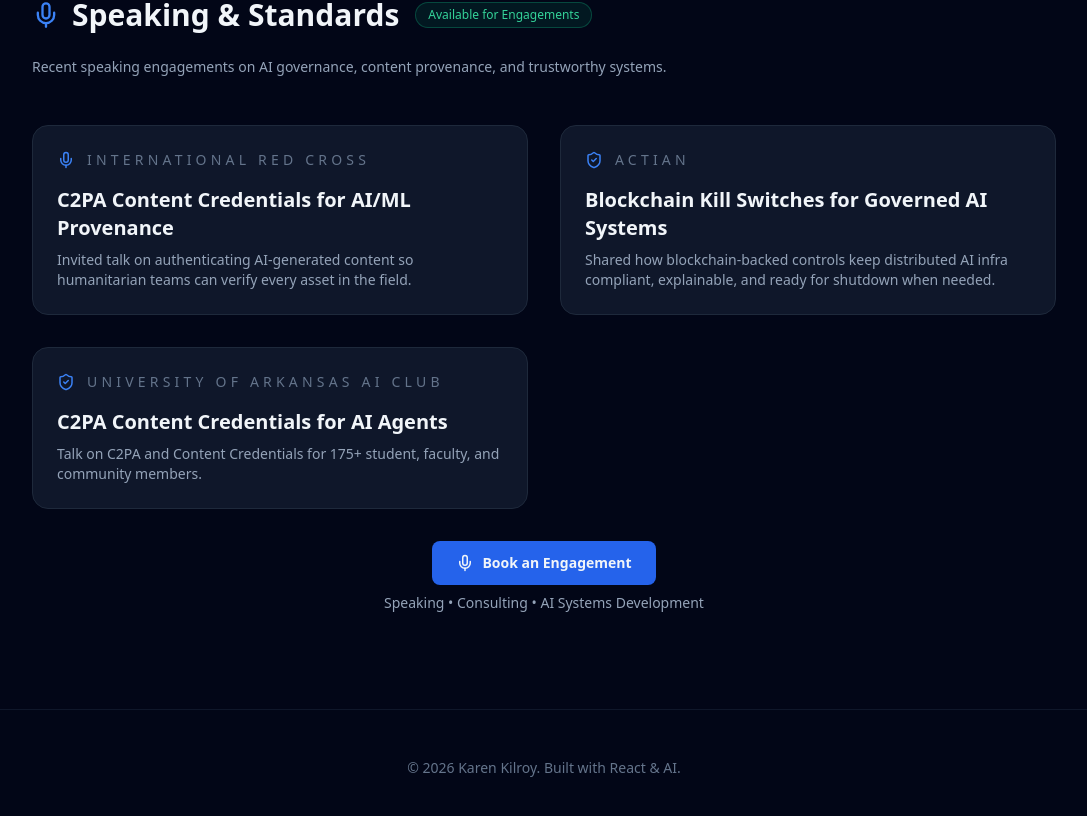
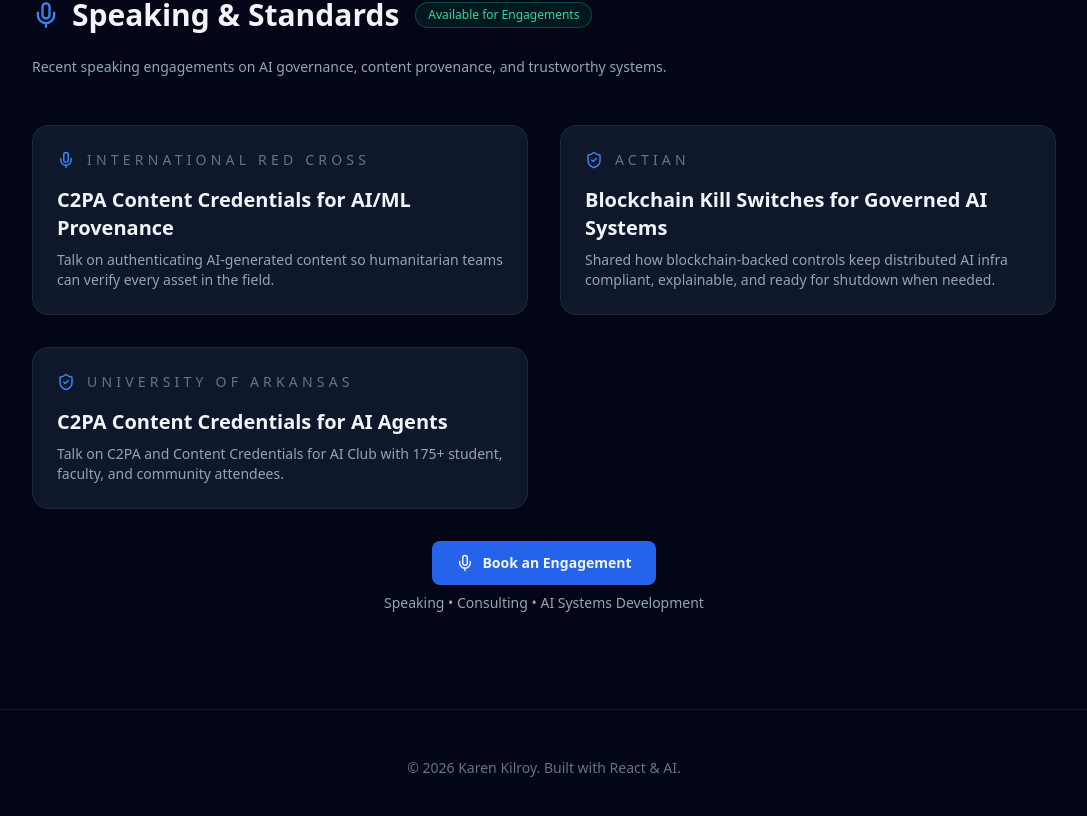
Before and after one commit to kilroyblockchain/karenkilroy, a React (Create React App) app: page /print in a window 1280 px wide. Shown: the part 3450-4266 px from the top of the page, without its empty margins (96-1183 px from the left). Built offline with nearby package versions, Linux system fonts and the light colour scheme.

Commit message:
added uark talk

```diff
--- a/src/App.js
+++ b/src/App.js
@@ -22,7 +22,7 @@
       org: "International Red Cross",
       topic: "C2PA Content Credentials for AI/ML Provenance",
       description:
-        "Invited talk on authenticating AI-generated content so humanitarian teams can verify every asset in the field."
+        "Talk on authenticating AI-generated content so humanitarian teams can verify every asset in the field."
     },
     {
       org: "Actian",
@@ -31,10 +31,10 @@
         "Shared how blockchain-backed controls keep distributed AI infra compliant, explainable, and ready for shutdown when needed."
     },
     {
-      org: "University of Arkansas AI Club",
+      org: "University of Arkansas",
       topic: "C2PA Content Credentials for AI Agents",
       description:
-        "Talk on C2PA and Content Credentials for 175+ student, faculty, and community members."
+        "Talk on C2PA and Content Credentials for AI Club with 175+ student, faculty, and community attendees."
     }
   ];
 
```
